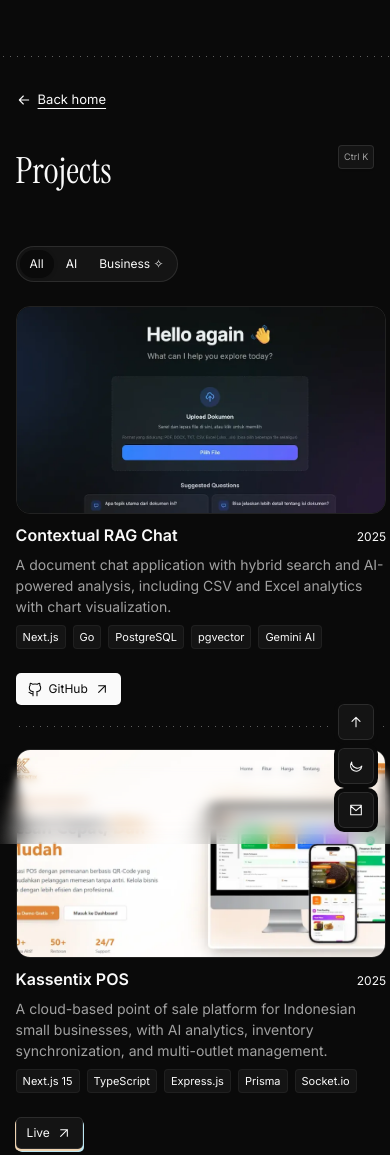
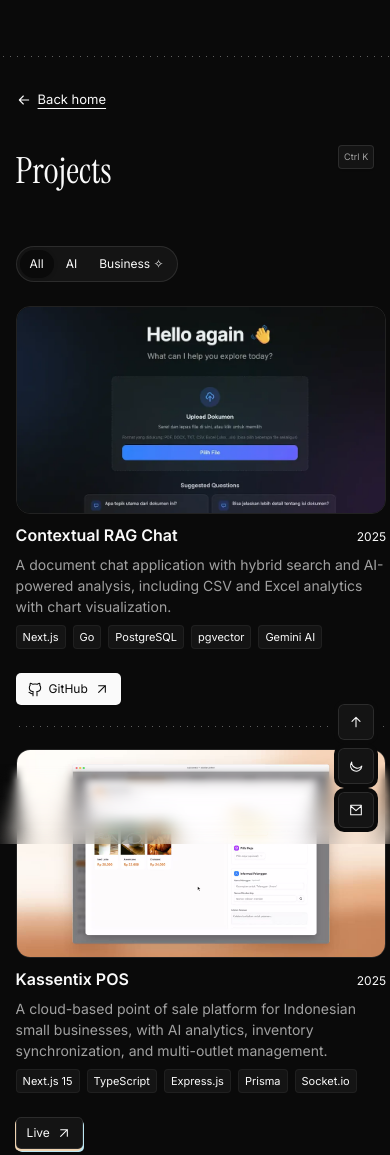
Before and after one commit to Jordannst/dev-folio, a Next.js app: page /projects in a window 390 px wide. Shown: the top 1155 px of the page. Built offline with nearby package versions, Linux system fonts and the light colour scheme.

Commit message:
feat(projects): add Kassentix 60fps hover preview
Add the 720p60 showcase and first-frame poster using the existing preview player. Allow initial playback when mobile preload signals enough data before the four-second buffer target.

```diff
--- a/src/components/project-preview.tsx
+++ b/src/components/project-preview.tsx
@@ -61,10 +61,11 @@
     let requested = false;
     const startWhenBuffered = () => {
       if (requested || element.readyState < HTMLMediaElement.HAVE_CURRENT_DATA) return;
-      // Keep the poster visible until four seconds are buffered (or the whole short clip).
+      // Mobile browsers may stop preloading early once they signal canplaythrough.
       const target = Math.min(element.currentTime + 4, element.duration);
+      const readyToStart = element.currentTime === 0 && element.readyState === HTMLMediaElement.HAVE_ENOUGH_DATA;
       for (let index = 0; index < element.buffered.length; index++) {
-        if (element.buffered.start(index) <= element.currentTime && element.buffered.end(index) >= target - .05) {
+        if (element.buffered.start(index) <= element.currentTime && (readyToStart || element.buffered.end(index) >= target - .05)) {
           requested = true;
           void element.play().catch(() => { if (!cancelled) setPlaying(false); });
           break;
@@ -78,7 +79,7 @@
       requested = false;
       startWhenBuffered();
     };
-    const events = ["progress", "loadeddata", "canplay", "durationchange"];
+    const events = ["progress", "loadeddata", "canplay", "canplaythrough", "durationchange"];
     events.forEach(event => element.addEventListener(event, startWhenBuffered));
     element.addEventListener("waiting", refillBuffer);
     startWhenBuffered();
--- a/src/data/portfolio.ts
+++ b/src/data/portfolio.ts
@@ -200,9 +200,10 @@
         "Prisma",
         "Socket.io"
       ],
-      "image": "/images/kassentix.webp",
-      "imageWidth": 844,
-      "imageHeight": 570,
+      "image": "/images/kassentix-showcase-first-frame.jpg",
+      "imageWidth": 1280,
+      "imageHeight": 720,
+      "previewVideo": "/videos/kassentix-showcase-720p60.mp4",
       "links": [
         {
           "label": "Live",
```
Also changed, not shown: public/images/kassentix-showcase-first-frame.jpg (added), 1 other file (tests, documents, lock files or other folders).
